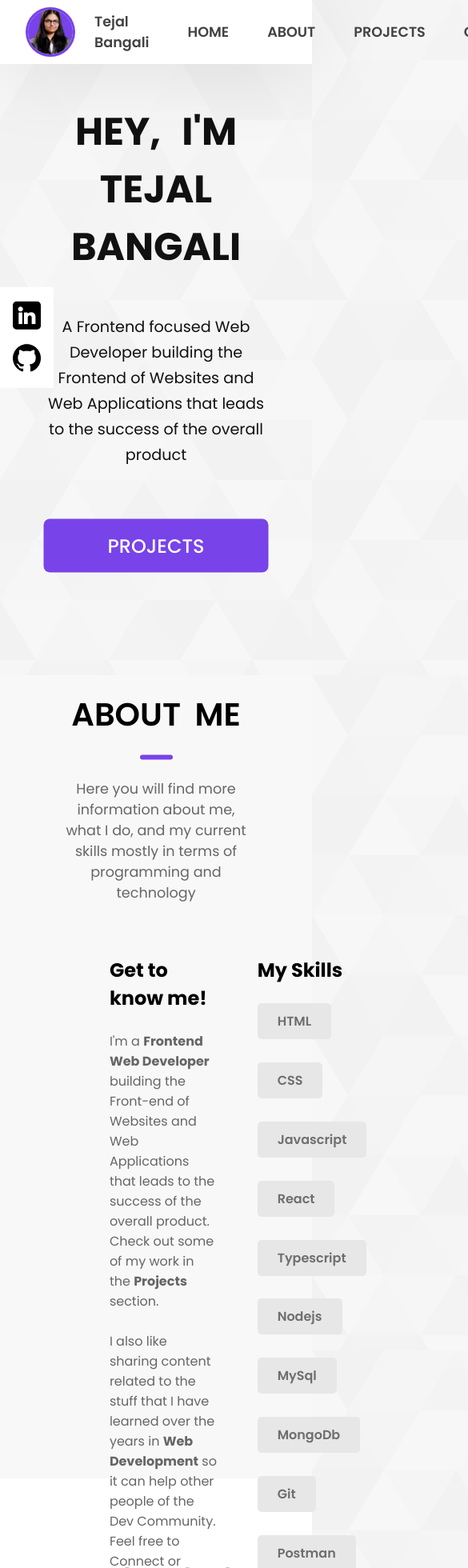
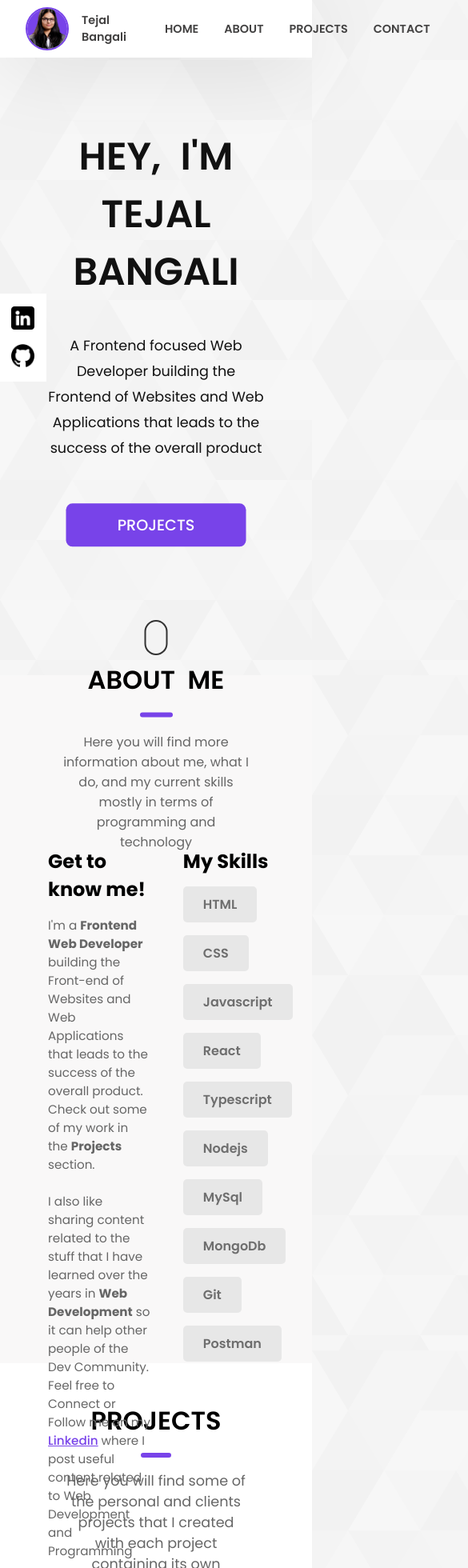
Before and after one commit to tejalbangali/Portfolio-Application, a React (Vite) app: page / in a window 390 px wide. Shown: the top 1960 px of the page at 80% size, 585 px wide, since content can reach past the window. Built offline with nearby package versions, Linux system fonts and the light colour scheme.

Commit message:
made responsive till 1200px

```diff
--- a/src/components/AboutMe/AboutMe.module.css
+++ b/src/components/AboutMe/AboutMe.module.css
@@ -117,3 +117,50 @@
   /* transform: rotate(8deg); */
   transform: scale(1.1);
 }
+
+@media (width < 1200px) {
+  .aboutMeContainer {
+    padding-bottom: 1rem;
+  }
+
+  .aboutMeSection {
+    margin-bottom: 4rem;
+    position: absolute;
+    top: 10%;
+    margin-top: 1rem;
+  }
+
+  .aboutMeSection > h2 {
+    font-size: 2rem;
+    margin-bottom: 1rem;
+  }
+
+  .aboutMeSection > p {
+    font-weight: 400;
+    font-size: 1rem;
+    width: 60%;
+    margin: 1.2rem auto 0 auto;
+  }
+
+  .aboutMeSubContainer {
+    display: flex;
+    gap: 1rem;
+    position: absolute;
+    top: 25%;
+    justify-content: space-around;
+    margin: 0 3rem;
+  }
+
+  .knowMeSection > p {
+    margin: 1rem 0;
+    font-size: 0.95rem;
+  }
+
+  .skills ul {
+    margin: 0.8rem 0;
+  }
+
+  .skillsLi button {
+    margin: 0.1rem 0;
+  }
+}
--- a/src/components/Footer/Footer.module.css
+++ b/src/components/Footer/Footer.module.css
@@ -65,3 +65,38 @@ footer {
   display: flex;
   gap: 1rem;
 }
+
+@media (width < 1200px) {
+  .containerFooter {
+    padding: 1rem 3rem 0 3rem;
+  }
+
+  .subContainerFooter {
+    justify-content: space-around;
+  }
+
+  .nameInfo {
+    width: 50%;
+    padding: 2rem 0;
+    gap: 1rem;
+  }
+
+  .nameInfo h2 {
+    font-weight: 600;
+  }
+
+  .nameInfo > p {
+    font-weight: 300;
+    font-size: 0.9rem;
+  }
+
+  .socials {
+    gap: 0.8rem;
+    padding: 2rem 0;
+  }
+
+  .socials h2 {
+    font-weight: 600;
+    letter-spacing: 0.1rem;
+  }
+}
--- a/src/components/HeroSection/HeroSection.module.css
+++ b/src/components/HeroSection/HeroSection.module.css
@@ -50,3 +50,33 @@
   transition: transform 0.8s ease;
   cursor: pointer;
 }
+
+@media (width < 1200px) {
+  .heroSection {
+    height: calc(100vh - 72px);
+  }
+
+  .heroSection .subHeroSection h1 {
+    font-weight: 600;
+    font-size: 3rem;
+    word-spacing: 0.8rem;
+    margin-bottom: 2.5rem;
+  }
+
+  .heroInfo > p {
+    font-weight: 400;
+    font-size: 1.1rem;
+    line-height: 2rem;
+    width: 80%;
+    align-items: center;
+    margin: 0 auto 1.8rem auto;
+  }
+
+  .heroSection .subHeroSection > button {
+    padding: 0.8rem 4rem;
+    font-size: 1.2rem;
+    font-weight: 500;
+    border-radius: 8px;
+    margin-top: 1.5rem;
+  }
+}
--- a/src/components/MouseHover/MouseHover.module.css
+++ b/src/components/MouseHover/MouseHover.module.css
@@ -35,8 +35,8 @@
   }
 }
 
-@media (max-width: 600px) {
+/* @media (max-width: 600px) {
   .mouse {
     display: none;
   }
-}
+} */
--- a/src/components/Navbar/Navbar.module.css
+++ b/src/components/Navbar/Navbar.module.css
@@ -10,7 +10,7 @@
   z-index: 2;
   width: 100%;
   height: 5rem;
-  box-shadow: 0 10px 100px rgba(0,0,0,.1)
+  box-shadow: 0 10px 100px rgba(0, 0, 0, 0.1);
 }
 
 .logoName {
@@ -54,11 +54,11 @@
   color: #7843e9;
 }
 
-
-/* @media (max-width: 900px) {
+@media (width < 1200px) {
   .nav {
     font-weight: 600;
-    font-size: 16px;
+    font-size: 0.9rem;
+    height: 4.5rem;
     background-color: white;
     display: flex;
     align-items: center;
@@ -68,9 +68,8 @@
   .logoName {
     display: flex;
     align-items: center;
-    gap: 15px;
     width: 100%;
-    margin-left: 20px;
+    margin-left: 2rem;
   }
 
   .logoName img {
@@ -79,13 +78,18 @@
     border: 2px solid #7843e9;
   }
 
+  .logoName > a {
+    color: #434242;
+    display: flex;
+    align-items: center;
+    gap: 1rem;
+  }
+
   .navList ul {
     display: flex;
     align-items: center;
-    gap: 40px;
+    gap: 2rem;
     width: 100%;
     justify-content: center;
-    margin-right: 50px;
-    padding: 30px 0;
   }
-} */
+}
--- a/src/components/Projects/Projects.module.css
+++ b/src/components/Projects/Projects.module.css
@@ -92,3 +92,53 @@
   max-width: 40rem;
   object-fit: cover;
 }
+
+@media (width < 1200px) {
+  .projectContainer {
+    padding-top: 3rem;
+  }
+
+  .projectAbout {
+    padding-bottom: 2rem;
+  }
+
+  .projectAbout > h2 {
+    font-size: 2rem;
+    font-weight: 600;
+    margin-bottom: 1rem;
+  }
+
+  .projectAbout > p {
+    margin: 1rem 4rem 0 4rem;
+    font-size: 1.1rem;
+    width: 60%;
+  }
+
+  .projectListImagesSubContainer {
+    padding: 5rem 0;
+    width: 30%;
+  }
+
+  .projectListImagesSubContainer > p {
+    margin: 0.8rem 0;
+    font-size: 1rem;
+  }
+
+  .projectListImagesSubContainer h3 {
+    font-weight: 600;
+    font-size: 1.5rem;
+  }
+
+  .projectListImagesSubContainer button {
+    margin-top: 0.8rem;
+  }
+
+  .projectListImages > li {
+    gap: 3rem;
+    padding-bottom: 4rem;
+  }
+
+  .projectListImages img {
+    max-width: 38rem;
+  }
+}
--- a/src/components/SideNavbar/SideNavbar.module.css
+++ b/src/components/SideNavbar/SideNavbar.module.css
@@ -37,8 +37,22 @@
   border-radius: 5px;
 }
 
-/* @media (max-width: 900px) {
-  .sideNavbar {
+@media (width < 1200px) {
+  .sideNavListLi a img {
+    width: 1.8rem;
+  }
+
+  .sideNavbar ul {
+    margin: 0.5rem 0.1rem;
+  }
+
+  .sideNavListLi {
+    padding: 0.5rem 0.5rem;
+    padding-bottom: 0.2rem;
+    margin: 0 0.3rem;
+  }
+}
+
+/* .sideNavbar {
     display: none;
-  }
-} */
+  } */
```
